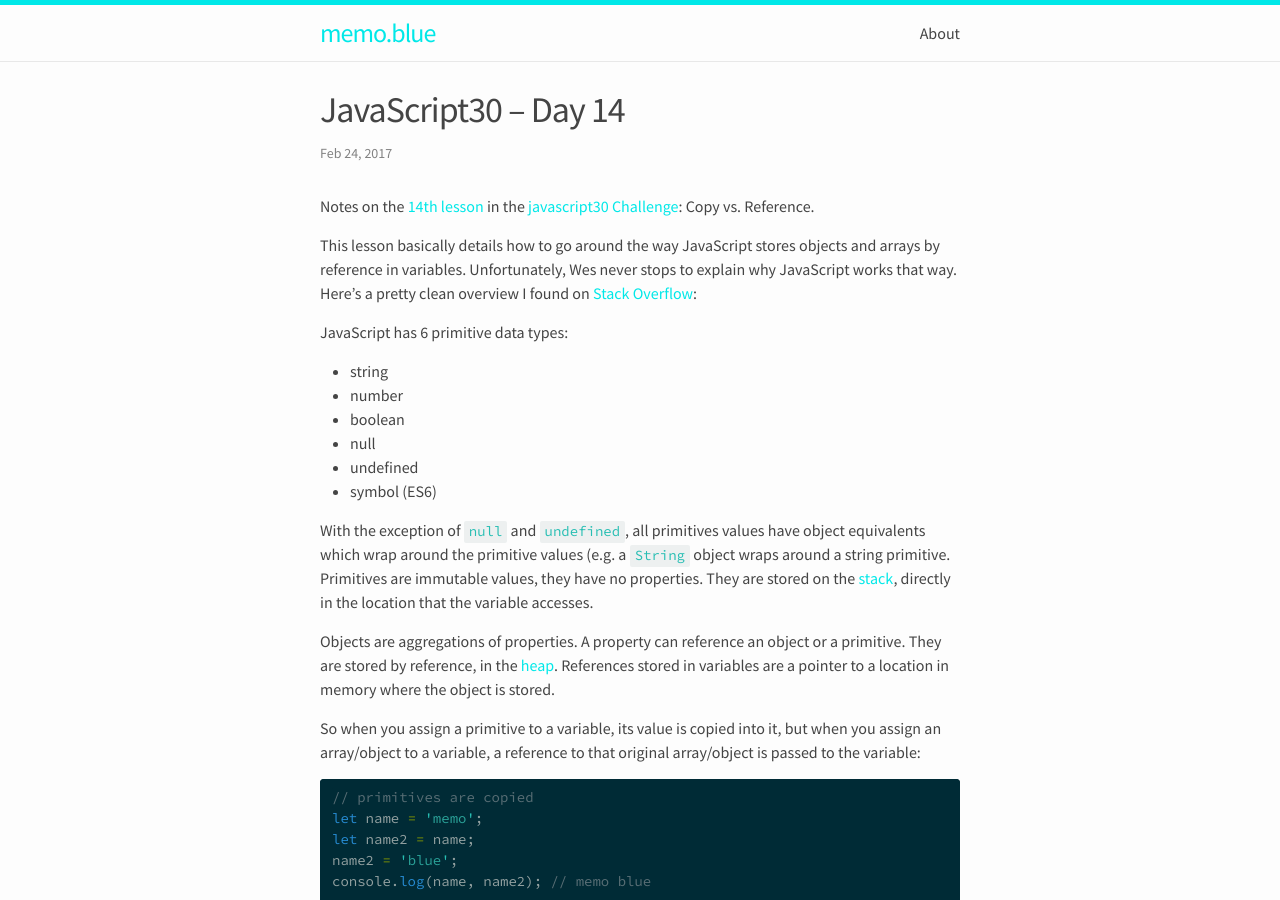
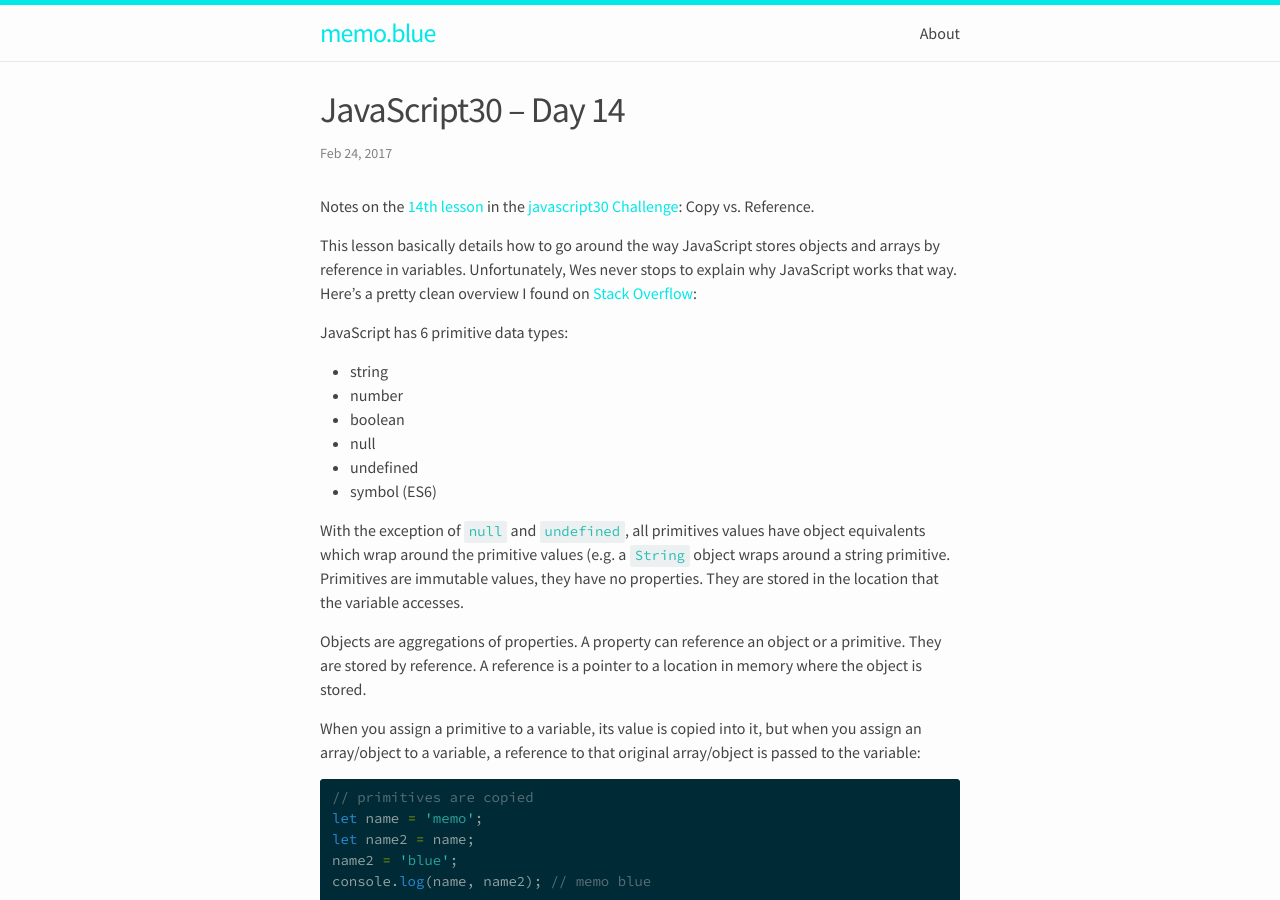
Before and after one commit to memoblue/memoblue.github.io, a Jekyll site: the page built from _posts/2017-02-24-javascript30-14.md, in a window 1280 px wide and 900 px high. Built offline with Jekyll 4.4.1, drawn with Linux system fonts in a browser that asks for light colours.

Commit message:
remove reference to heap/stack which I can't find definite corroboration for online

````diff
--- a/_posts/2017-02-24-javascript30-14.md
+++ b/_posts/2017-02-24-javascript30-14.md
@@ -18,11 +18,11 @@ JavaScript has 6 primitive data types:
 * undefined
 * symbol (ES6)
 
-With the exception of `null` and `undefined`, all primitives values have object equivalents which wrap around the primitive values (e.g. a `String` object wraps around a string primitive. Primitives are immutable values, they have no properties. They are stored on the [stack][heapVSstack], directly in the location that the variable accesses.
+With the exception of `null` and `undefined`, all primitives values have object equivalents which wrap around the primitive values (e.g. a `String` object wraps around a string primitive. Primitives are immutable values, they have no properties. They are stored in the location that the variable accesses.
 
-Objects are aggregations of properties. A property can reference an object or a primitive. They are stored by reference, in the [heap][heapVSstack]. References stored in variables are a pointer to a location in memory where the object is stored.
+Objects are aggregations of properties. A property can reference an object or a primitive. They are stored by reference. A reference is a pointer to a location in memory where the object is stored.
 
-So when you assign a primitive to a variable, its value is copied into it, but when you assign an array/object to a variable, a reference to that original array/object is passed to the variable:
+When you assign a primitive to a variable, its value is copied into it, but when you assign an array/object to a variable, a reference to that original array/object is passed to the variable:
 
 ```js
 // primitives are copied
@@ -72,4 +72,3 @@ const player4 = JSON.parse(JSON.stringify(player));
 [js30]:https://javascript30.com
 [git]:https://github.com/memoblue/JavaScript30/blob/master/14-reference-vs-copy/index.html
 [so]:http://stackoverflow.com/questions/13266616/primitive-value-vs-reference-value
-[heapVSstack]:http://stackoverflow.com/questions/79923/what-and-where-are-the-stack-and-heap
````
